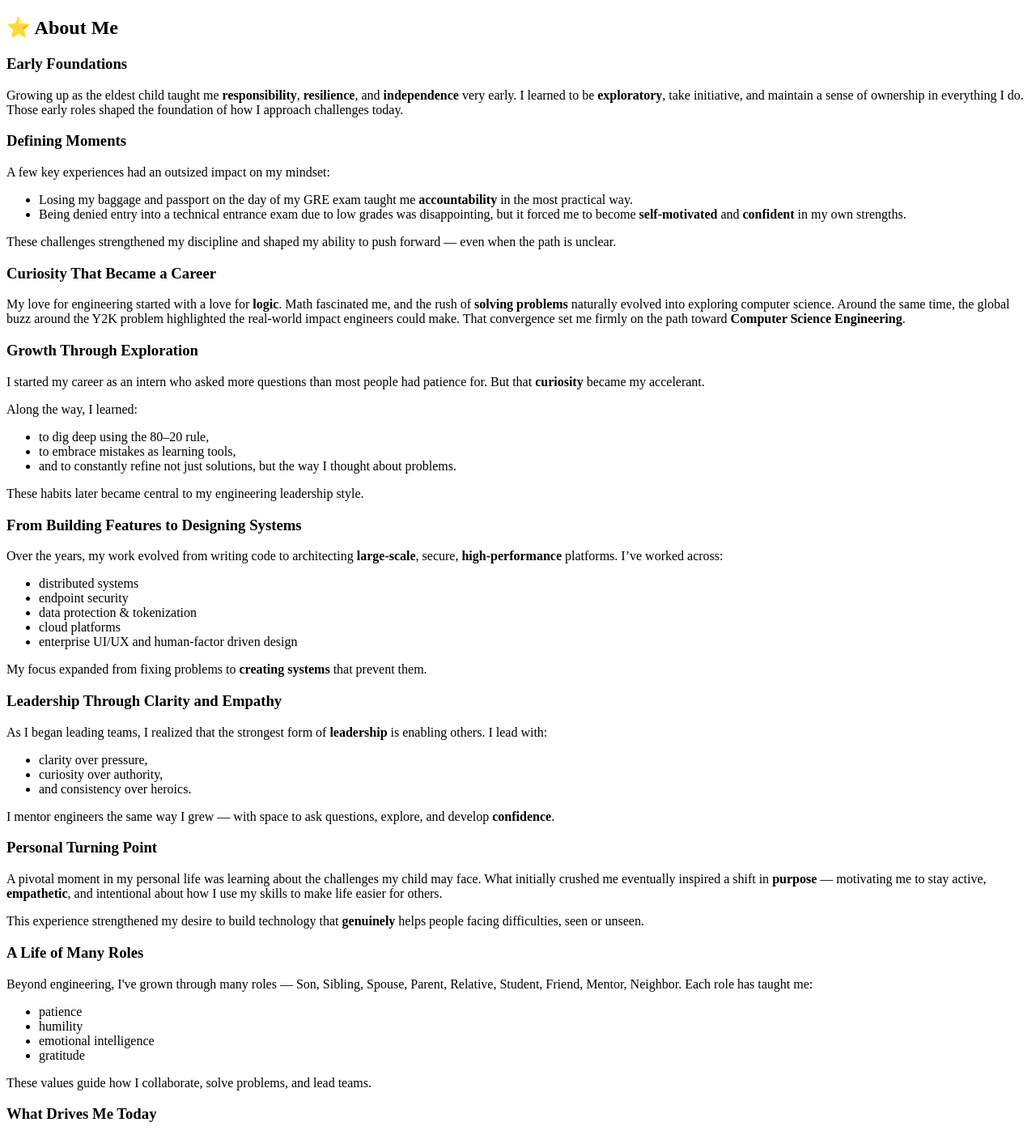
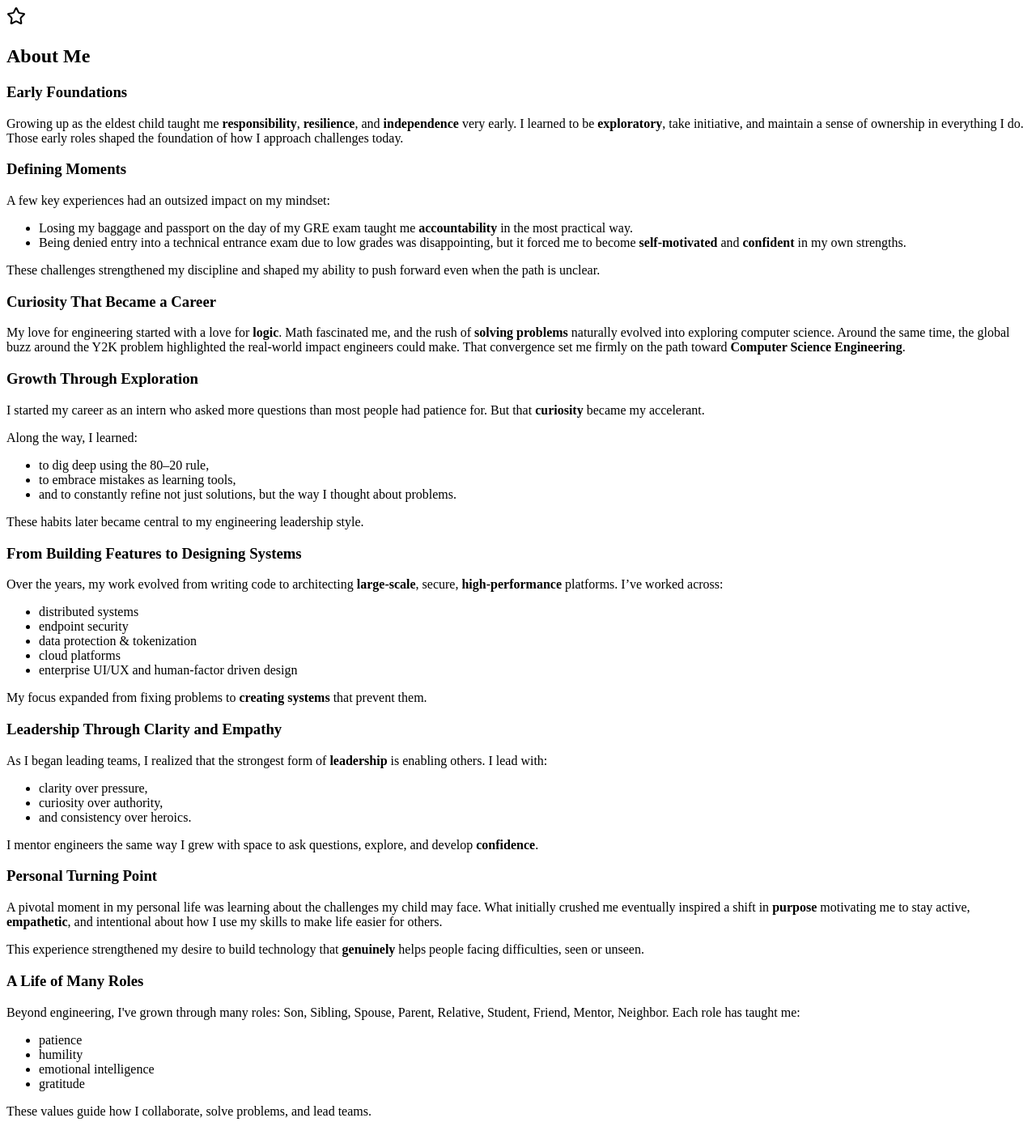
Before and after one commit to avula-sudheer/portfolio, a Next.js app: page /about in a window 1280 px wide. Shown: the top 1402 px of the page at 81% size. Built offline with nearby package versions, Linux system fonts and the light colour scheme.

Commit message:
using lucid icons across the portfolio

```diff
--- a/data/resume.ts
+++ b/data/resume.ts
@@ -4,6 +4,7 @@ export const resume = {
   phone: '385-204-3339',
   email: 'sudheer.avula@gmail.com',
   linkedin: 'https://linkedin.com/in/sudheer-avula',
+  github: 'https://github.com/avula-sudheer',
   headline:
     'Staff Software Engineer',
   summary:
--- a/pages/about.tsx
+++ b/pages/about.tsx
@@ -1,8 +1,11 @@
+import { Star } from 'lucide-react'
+
 export default function About() {
   return (
     <section>
       <div className="flex items-center gap-3">
-        <h2 className="text-2xl font-semibold">⭐ About Me</h2>
+        <Star className="w-6 h-6" />
+        <h2 className="text-2xl font-semibold">About Me</h2>
       </div>
 
       <div className="mt-6 space-y-6">
@@ -18,7 +21,7 @@ export default function About() {
             <li>Losing my baggage and passport on the day of my GRE exam taught me <strong>accountability</strong> in the most practical way.</li>
             <li>Being denied entry into a technical entrance exam due to low grades was disappointing, but it forced me to become <strong>self-motivated</strong> and <strong>confident</strong> in my own strengths.</li>
           </ul>
-          <p className="mt-2 text-slate-700">These challenges strengthened my discipline and shaped my ability to push forward — even when the path is unclear.</p>
+          <p className="mt-2 text-slate-700">These challenges strengthened my discipline and shaped my ability to push forward even when the path is unclear.</p>
         </div>
 
         <div>
@@ -59,18 +62,18 @@ export default function About() {
             <li>curiosity over authority,</li>
             <li>and consistency over heroics.</li>
           </ul>
-          <p className="mt-2 text-slate-700">I mentor engineers the same way I grew — with space to ask questions, explore, and develop <strong>confidence</strong>.</p>
+          <p className="mt-2 text-slate-700">I mentor engineers the same way I grew with space to ask questions, explore, and develop <strong>confidence</strong>.</p>
         </div>
 
         <div>
           <h3 className="mt-6 text-lg font-semibold">Personal Turning Point</h3>
-          <p className="mt-2 text-slate-700">A pivotal moment in my personal life was learning about the challenges my child may face. What initially crushed me eventually inspired a shift in <strong>purpose</strong> — motivating me to stay active, <strong>empathetic</strong>, and intentional about how I use my skills to make life easier for others.</p>
+          <p className="mt-2 text-slate-700">A pivotal moment in my personal life was learning about the challenges my child may face. What initially crushed me eventually inspired a shift in <strong>purpose</strong> motivating me to stay active, <strong>empathetic</strong>, and intentional about how I use my skills to make life easier for others.</p>
           <p className="mt-2 text-slate-700">This experience strengthened my desire to build technology that <strong>genuinely</strong> helps people facing difficulties, seen or unseen.</p>
         </div>
 
         <div>
           <h3 className="mt-6 text-lg font-semibold">A Life of Many Roles</h3>
-          <p className="mt-2 text-slate-700">Beyond engineering, I've grown through many roles — Son, Sibling, Spouse, Parent, Relative, Student, Friend, Mentor, Neighbor. Each role has taught me:</p>
+          <p className="mt-2 text-slate-700">Beyond engineering, I've grown through many roles: Son, Sibling, Spouse, Parent, Relative, Student, Friend, Mentor, Neighbor. Each role has taught me:</p>
           <ul className="mt-2 list-disc list-inside pl-4 text-slate-700">
             <li>patience</li>
             <li>humility</li>
```
Also changed, not shown: components/Footer.tsx (+23 -1 lines), package.json (+12 -11 lines), pages/index.tsx (+6 -5 lines).
